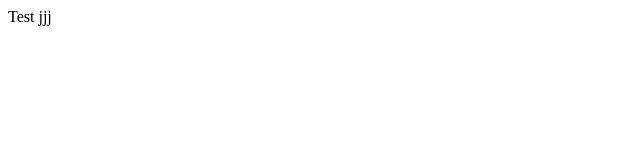
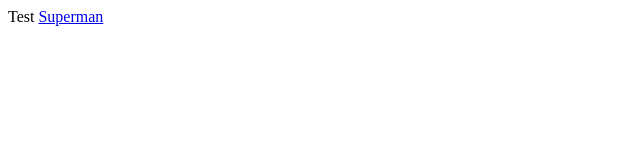
Before and after one commit to anasbhamsho-wq/min-hemsida, a plain HTML site: page index.html in a window 1280 px wide. Shown: the full height of the page, 0-640 px from the left. Drawn offline with Linux system fonts and the light colour scheme.

Commit message:
Update index.html

```diff
--- a/index.html
+++ b/index.html
@@ -7,8 +7,8 @@
 <body>
 
 Test
+<a href="SUPERMAN/superman.html">Superman</a>
 
-jjj
 
 
 </body>
```
